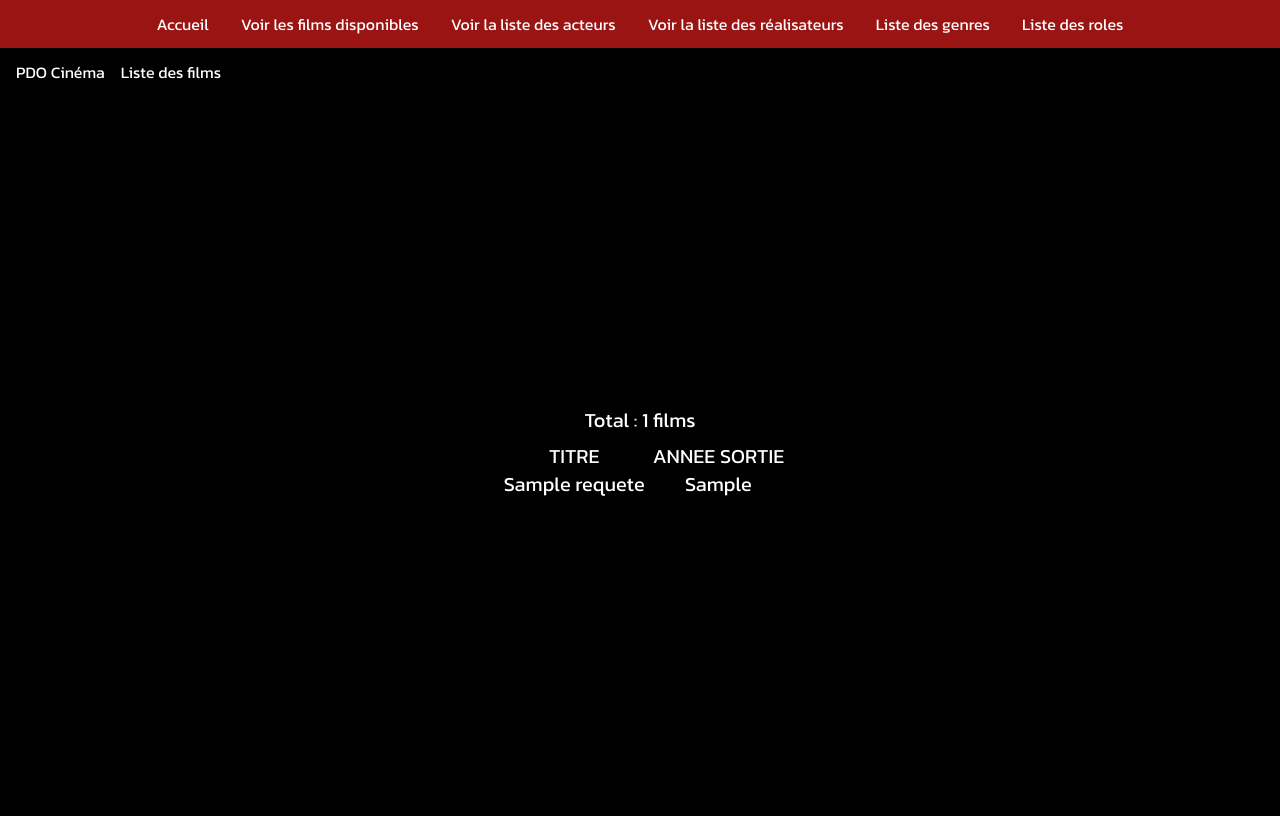
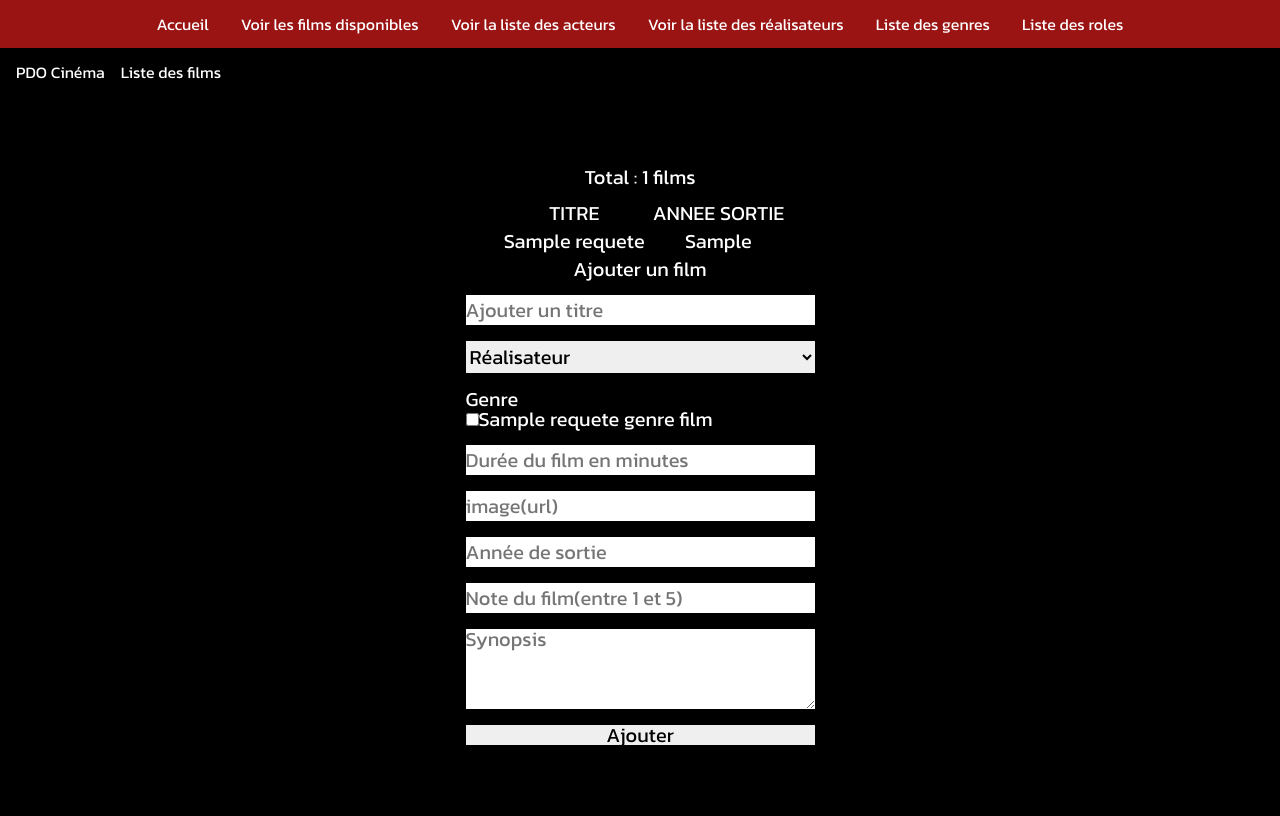
Before and after one commit to anthony0467/cinema, a PHP site: template view/listFilms.php in a window 1280 px wide. Run offline with PHP 8.4, Linux system fonts and the light colour scheme; the template is opened without the code that fills it: most values are stand-ins (such as "Sample title", 1, 10 or a date in 2020); some libraries are stand-ins or nearby versions.

Commit message:
ajout film fonctionnel

```diff
--- a/view/listFilms.php
+++ b/view/listFilms.php
@@ -1,8 +1,11 @@
 <?php ob_start(); ?>
+
 
 <p class="uk-label uk-label-warning txt-center">Total : <?= $requete->rowCount() ?> films</p>
 
-<table class="uk-table uk-table-striped">
+<div class="container-formFilm">
+
+<table class="uk-table uk-table-striped table-film">
     <thead>
         <tr>
             <th>TITRE</th>
@@ -21,6 +24,40 @@
 </table>
 
 
+
+<form action="index.php?action=addFilm" method="POST" class="flex  column gap">
+    <h3 class="txt-center">Ajouter un film</h3>
+    <input type="text" name="nomFilm" id="nomFilm" placeholder="Ajouter un titre">
+    <select name="realFilm" id="realFilm">
+        <option  value="" disabled selected>Réalisateur</option>
+
+    <?php
+        foreach($requetelistReal->fetchAll() as $realList){ ?>
+                <option value="<?= $realList["id_realisateur"] ?>"><?= $realList["realisateur"] ?></option>
+    <?php } ?>
+
+    </select>
+    <fieldset>
+        <legend disabled selected>Genre</legend>
+
+    <?php
+        foreach($requeteGenreFilm->fetchAll() as $genreList){ ?>
+                <label for="<?= $genreList["id_genre"] ?>">
+                    <input type="checkbox" name="genre[]" value="<?= $genreList["id_genre"] ?>" id="<?= $genreList["id_genre"] ?>"><?= $genreList["nom_genre"] ?>
+            </label>
+    <?php } ?>
+
+        </fieldset>
+    <input type="number" name="dureeFilm" id="dureeFilm" min="60" placeholder="Durée du film en minutes">
+    <input type="text" name="afficheFilm" id="afficheFilm" placeholder="image(url)">
+    <input type="number" name="anneeFilm" id="anneeFilm" min="1900" placeholder="Année de sortie">
+    <input type="number" name="noteFilm" id="noteFilm" min="1" max="5" placeholder="Note du film(entre 1 et 5)">
+    <textarea id="synopsis" name="synopsis" rows="4" cols="30" placeholder="Synopsis"></textarea>
+    <input type="submit" name="submit" class="btn" value="Ajouter">
+</form>
+
+</div>
+
 <?php
 
 $titre = "Liste des films";
```
